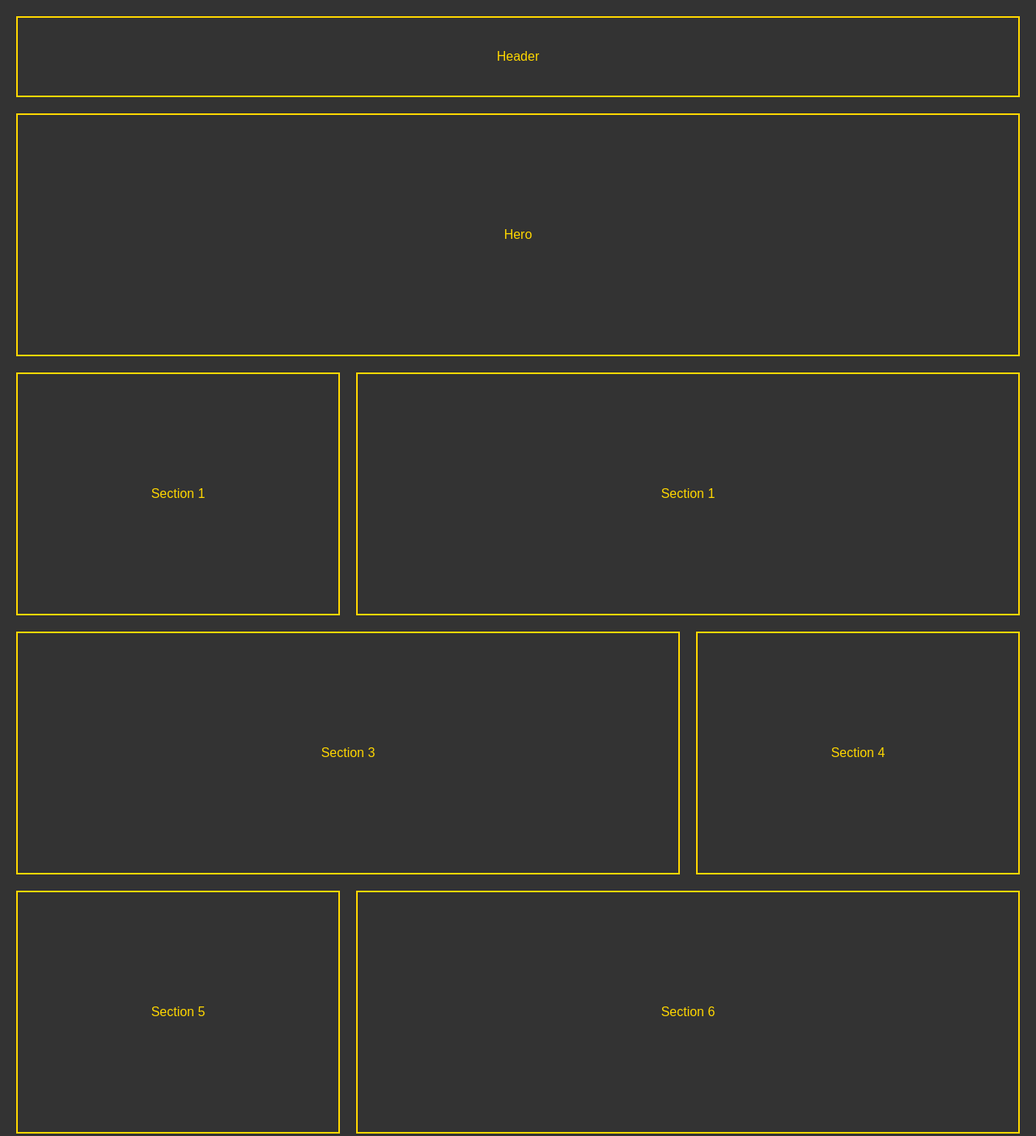
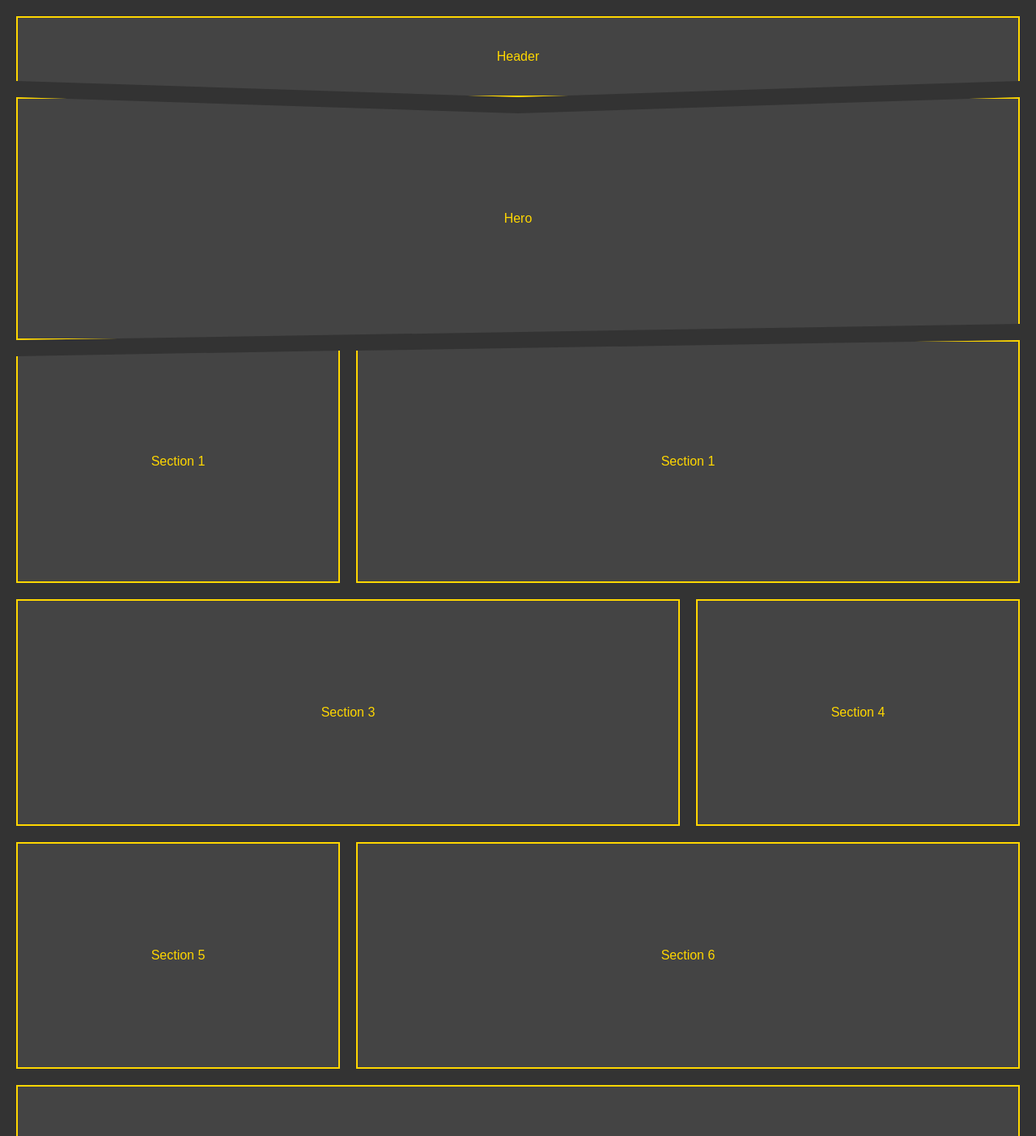
Before and after one commit to GintareLa/Grid, a website: page index.html in a window 1280 px wide. Shown: the top 1403 px of the page at 81% size. Drawn offline with Linux system fonts and the light colour scheme.

Commit message:
start of animation

```diff
--- a/style.css
+++ b/style.css
@@ -17,6 +17,7 @@ body {
   display: flex;
   justify-content: center;
   align-items: center;
+  background-color: #444;
 }
 
 .container {
@@ -26,7 +27,7 @@ body {
   justify-content: center;
   align-content: center;
   grid-template-rows: 100px repeat(5, 300px) 150px;
-  gap: 20px;
+  column-gap: 20px;
   margin: 20px;
 
   grid-template-areas:
@@ -83,3 +84,43 @@ header {
 footer {
   grid-area: footer;
 }
+
+/* Formos ir ju keitimas */
+/* PATHS */
+
+header {
+  clip-path: polygon(0 0, 100% 0, 100% 80px, 50% 100%, 0 80px);
+  animation: moveDown 1s ease-in-out;
+}
+.hero {
+  clip-path: polygon(0 0, 50% 20px, 100% 0, 100% 280px, 0 100%);
+}
+.s1 {
+ clip-path: polygon(0 20px, 100% 13px, 100% 100%, 0 100%);
+}
+.s2 {
+clip-path: polygon(0 13px, 100% 0, 100% 100%, 0 100%);
+}
+
+.promo,
+footer,
+.s3,
+.s4,
+.s5,
+.s6 {
+  margin-top: 20px;
+}
+
+@keyframes moveDown {
+    0% {
+      transform: translateY(-100%);
+      opacity: 0;
+    }
+    80% {
+      transform: translateY(20px);
+      opacity: 1;
+    }
+    100% {
+      transform: translateY(0);
+    }
+}
```
